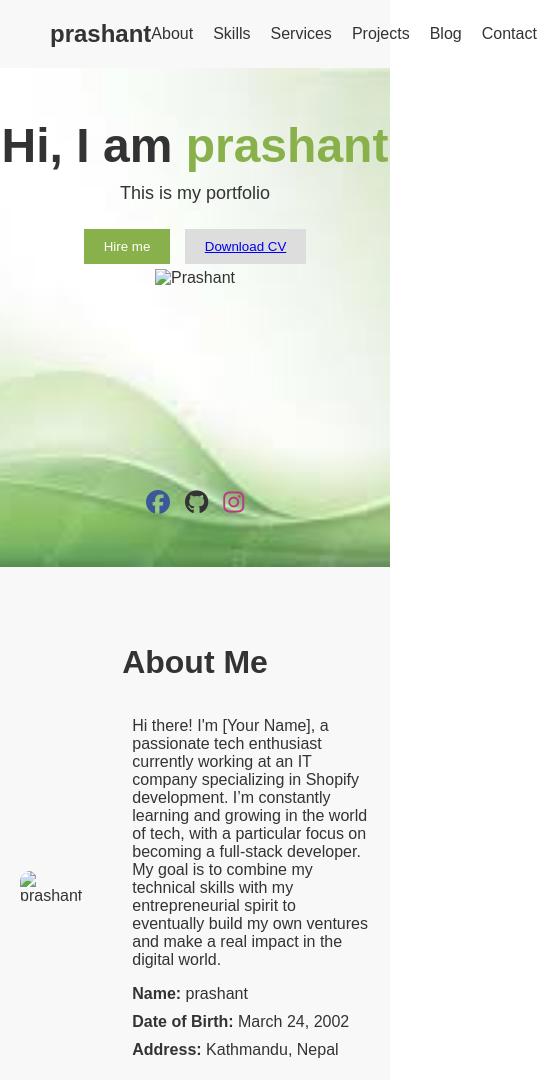
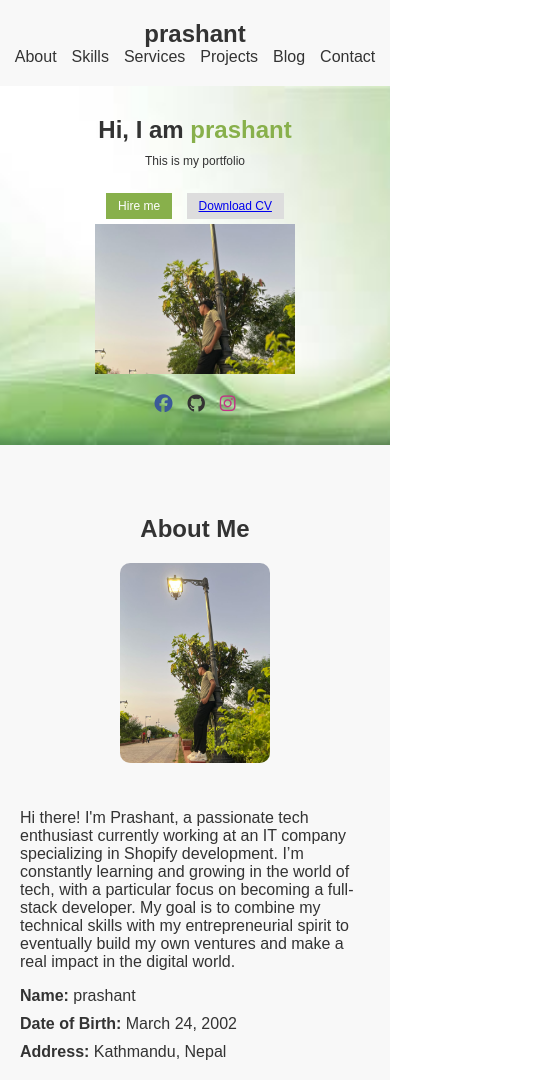
Before and after one commit to Dajuprashant/portfolio-2, a plain HTML site: page index.html in a window 390 px wide. Shown: the whole page, 537 px wide, since content can reach past the window. Drawn offline with Linux system fonts and the light colour scheme.

Commit message:
responsive

```diff
--- a/index.html
+++ b/index.html
@@ -28,18 +28,18 @@
             <p>This is my portfolio</p>
             <div class="buttons">
                 <button class="btn hire">Hire me</button>
-                <button class="btn download"><a href="/portfolio-2/cv.html">Download CV</a> </button>
+                <button class="btn download"><a href="cv.html">Download CV</a> </button>
             </div>
         </div>
         <div class="profile-image">
-            <img src="/portfolio-1/assets/me.jpg" alt="Prashant">
+            <img src="/assets/me.jpg" alt="Prashant">
         </div>
         </div>
         <div class="social-icons">
             <a href="https://facebook.com" target="_blank" class="icon facebook">
                 <i class="fa-brands fa-facebook"></i>
             </a>
-            <a href="https://github.com" target="_blank" class="icon github">
+            <a href="https://github.com/Dajuprashant/portfolio-2/tree/master" target="_blank" class="icon github">
                 <i class="fa-brands fa-github"></i>
             </a>
             <a href="https://instagram.com" target="_blank" class="icon instagram">
@@ -51,14 +51,13 @@
     <section id="about" class="about">
         <h2>About Me</h2>
         <div class="about-content">
-            <img src="/portfolio-1/assets/me.jpg" alt="prashant">
+            <img src="/assets/me.jpg" alt="prashant">
             <div class="details">
-                <p>Hi there! I'm [Your Name], a passionate tech enthusiast currently working at an IT company specializing in Shopify development. I’m constantly learning and growing in the world of tech, with a particular focus on becoming a full-stack developer. My goal is to combine my technical skills with my entrepreneurial spirit to eventually build my own ventures and make a real impact in the digital world.</p>
+                <p>Hi there! I'm Prashant, a passionate tech enthusiast currently working at an IT company specializing in Shopify development. I’m constantly learning and growing in the world of tech, with a particular focus on becoming a full-stack developer. My goal is to combine my technical skills with my entrepreneurial spirit to eventually build my own ventures and make a real impact in the digital world.</p>
                 <ul>
                     <li><strong>Name:</strong> prashant </li>
                     <li><strong>Date of Birth:</strong> March 24, 2002</li>
                     <li><strong>Address:</strong> Kathmandu, Nepal</li>
-                    <!-- <li><strong>ZIP code:</strong> 4600</li> -->
                 </ul>
             </div>
         </div>
--- a/style.css
+++ b/style.css
@@ -36,12 +36,11 @@ nav ul li a {
     text-align: center;
     padding: 100px 20px;
     background: #f0f0f0;
-    background-image: url('/portfolio-2/assets/images.jpg');
+    background-image: url('/assets/images.jpg');
     background-size: cover;
     background-position: center;
     background-repeat: no-repeat;
     padding: 50px 0;
-
 }
 
 .hero-content h1 {
@@ -75,6 +74,7 @@ nav ul li a {
     color: #333;
 }
 
+/* Stats Section */
 .stats {
     display: flex;
     justify-content: center;
@@ -129,23 +129,23 @@ nav ul li a {
     margin-bottom: 10px;
 }
 
-.profile-image{
+.profile-image {
     width: 300px;
     height: 200px;
     overflow: hidden;
     display: block;
     margin-left: auto;
     margin-right: auto;
-
 }
 
 .profile-image img {
     width: 100%;
     height: 100%;
     object-fit: cover;
- }
+}
 
- .social-icons {
+/* Social Icons Section */
+.social-icons {
     display: flex;
     justify-content: center;
     gap: 15px;
@@ -174,3 +174,98 @@ nav ul li a {
 .icon.instagram {
     color: #c13584;
 }
+
+/* Media Queries */
+@media (max-width: 1024px) {
+    header {
+        flex-direction: column;
+        align-items: center;
+    }
+
+    nav ul {
+        gap: 15px;
+    }
+
+    .about-content {
+        flex-direction: column;
+        gap: 30px;
+    }
+
+    .hero-content h1 {
+        font-size: 40px;
+    }
+
+    .hero-content p {
+        font-size: 16px;
+    }
+
+    .profile-image {
+        width: 250px;
+        height: 180px;
+    }
+}
+
+@media (max-width: 768px) {
+    .hero-content h1 {
+        font-size: 32px;
+    }
+
+    .hero-content p {
+        font-size: 14px;
+    }
+
+    .buttons .btn {
+        padding: 8px 16px;
+        font-size: 14px;
+    }
+
+    .about h2 {
+        font-size: 28px;
+    }
+
+    .about-content img {
+        width: 150px;
+    }
+
+    .stats {
+        flex-direction: column;
+        align-items: center;
+        gap: 20px;
+    }
+
+    .social-icons a {
+        font-size: 20px;
+    }
+}
+
+@media (max-width: 480px) {
+    .hero {
+        padding: 30px 10px;
+    }
+
+    .hero-content h1 {
+        font-size: 24px;
+    }
+
+    .hero-content p {
+        font-size: 12px;
+    }
+
+    .buttons .btn {
+        padding: 6px 12px;
+        font-size: 12px;
+    }
+
+    .profile-image {
+        width: 200px;
+        height: 150px;
+    }
+
+    .about h2 {
+        font-size: 24px;
+    }
+
+    .social-icons a {
+        font-size: 18px;
+    }
+}
```
Also changed, not shown: assets/me.jpg (added).
